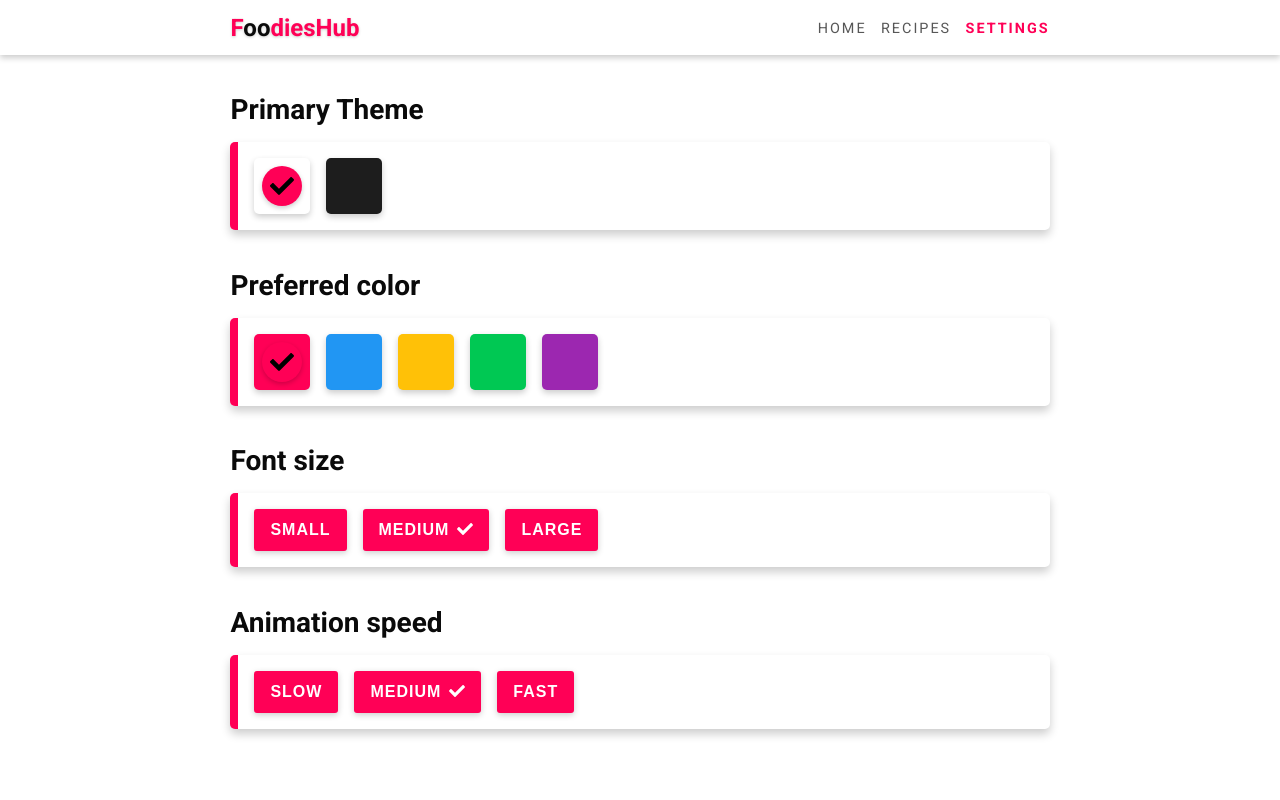
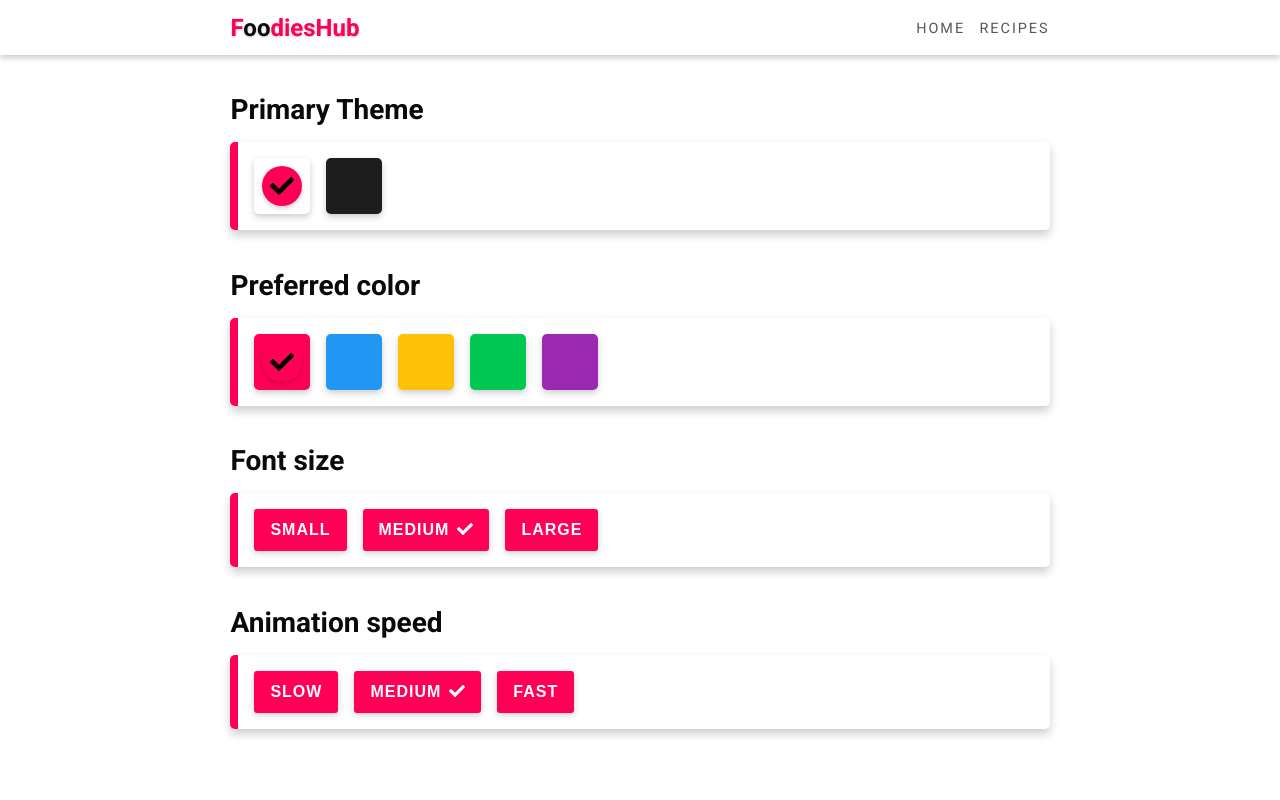
Before and after one commit to Masum-Arifin/FoodiesHub, a React (Create React App) app: page /settings in a window 1280 px wide. Shown: the top 800 px of the page. Built offline with nearby package versions, Linux system fonts and the light colour scheme.

Commit message:
new code

```diff
--- a/src/components/Navbar.js
+++ b/src/components/Navbar.js
@@ -19,11 +19,11 @@ export default function Navbar(){
             path: "/recipes",
             icon: faList
         },
-        {
-            name: "Settings",
-            path: "/settings",
-            icon: faCog
-        }
+        // {
+        //     name: "Settings",
+        //     path: "/settings",
+        //     icon: faCog
+        // }
     ]
 
     function closeSidebar(){
```
